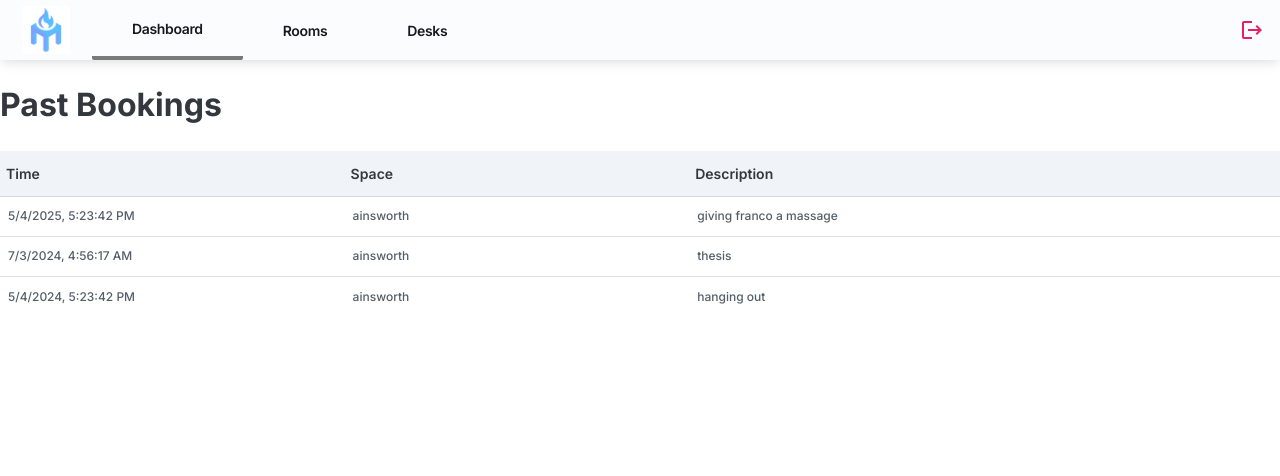
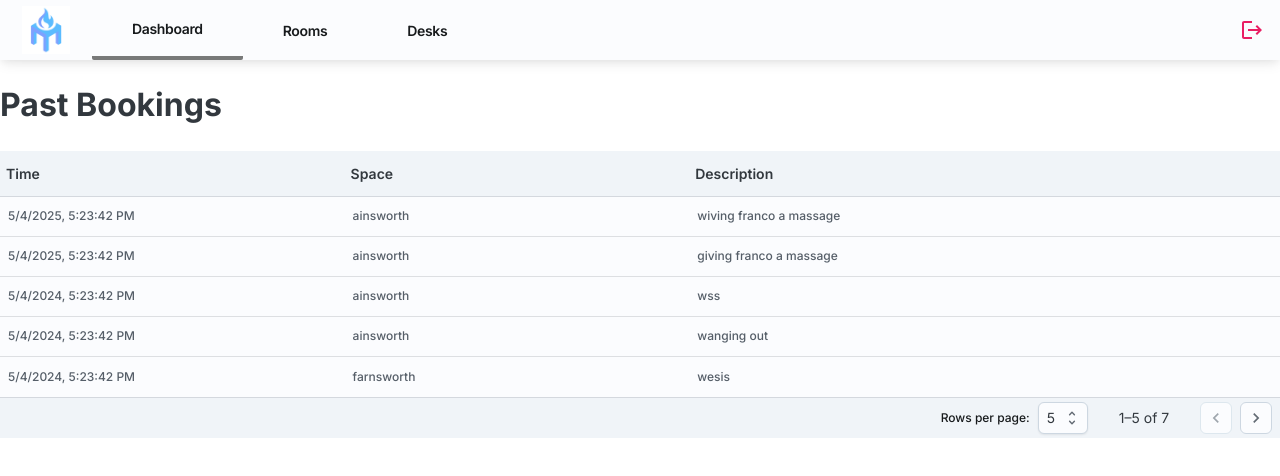
Before and after one commit to unsw-cse-comp99-3900/capstone-project-3900h13bfrancophiles, a Next.js app in the folder frontend/: page /dashboard in a window 1280 px wide. Shown: the top 476 px of the page. Built offline with nearby package versions, Linux system fonts and the light colour scheme.

Commit message:
added pagination to past bookings table

```diff
--- a/frontend/app/components/PastBookings.tsx
+++ b/frontend/app/components/PastBookings.tsx
@@ -1,31 +1,54 @@
+'use client'
 import * as React from 'react';
 import Table from '@mui/joy/Table';
+import Typography from '@mui/joy/Typography';
 import Box from '@mui/joy/Box';
-import Typography from '@mui/joy/Typography';
-
+import Sheet from '@mui/joy/Sheet';
+import Select from '@mui/joy/Select';
+import Option from '@mui/joy/Option';
 import FormControl from '@mui/joy/FormControl';
 import FormLabel from '@mui/joy/FormLabel';
 import IconButton from '@mui/joy/IconButton';
+import KeyboardArrowLeftIcon from '@mui/icons-material/KeyboardArrowLeft';
+import KeyboardArrowRightIcon from '@mui/icons-material/KeyboardArrowRight';
+import { CheckBox } from '@mui/icons-material';
 
-import Select from '@mui/joy/Select';
-import Option from '@mui/joy/Option';
 
 
 
 export default function PastBookings() {
   function createData(
+    id: number,
     time: Date,
     space: string,
     description: string,
   ) {
-    return { time, space, description };
+    return { id, time, space, description };
   }
 
   const rows = [
-    createData(new Date(), "ainsworth", "thesis"),
-    createData(new Date(2024, 4, 4, 17, 23, 42, 11), "ainsworth", "hanging out"),
-    createData(new Date(2025, 4, 4, 17, 23, 42, 11), "ainsworth", "giving franco a massage"),
+    createData(1, new Date(2024, 4, 4, 17, 23, 42, 11), "ainsworth", "thesis"),
+    createData(2, new Date(2024, 4, 4, 17, 23, 42, 11), "ainsworth", "hanging out"),
+    createData(3, new Date(2025, 4, 4, 17, 23, 42, 11), "ainsworth", "giving franco a massage"),
+    createData(4, new Date(2024, 4, 4, 17, 23, 42, 11), "farnsworth", "wesis"),
+    createData(5, new Date(2024, 4, 4, 17, 23, 42, 11), "ainsworth", "wanging out"),
+    createData(6, new Date(2025, 4, 4, 17, 23, 42, 11), "ainsworth", "wiving franco a massage"),
+    createData(7, new Date(2024, 4, 4, 17, 23, 42, 11), "ainsworth", "wss"),
   ];
+
+  const [page, setPage] = React.useState(0);
+  const [rowsPerPage, setRowsPerPage] = React.useState(5);
+
+  const places = rows.map((a) => a.space).sort().filter((item, pos, ary) => !pos || item != ary[pos - 1]);
+
+  const handleChangePage = (newPage: number) => {
+    setPage(newPage);
+  };
+
+  const handleChangeRowsPerPage = (event: any, newValue: number | null) => {
+    setRowsPerPage(parseInt(newValue!.toString(), 10));
+    setPage(0);
+  };
 
   function labelDisplayedRows({
     from,
@@ -39,7 +62,17 @@ export default function PastBookings() {
     return `${from}–${to} of ${count !== -1 ? count : `more than ${to}`}`;
   }
 
+  const getLabelDisplayedRowsTo = () => {
+    if (rows.length === -1) {
+      return (page + 1) * rowsPerPage;
+    }
+    return rowsPerPage === -1
+      ? rows.length
+      : Math.min(rows.length, (page + 1) * rowsPerPage);
+  };
+
   return (
+  <Sheet>
     <Table
       aria-labelledby="tableTitle"
       stickyHeader
@@ -60,8 +93,8 @@ export default function PastBookings() {
         </tr>
       </thead>
       <tbody>
-      {rows.slice().sort((a, b) => a.time < b.time ? 1 : -1).map((row) => (
-        <tr key={row.space}>
+        {rows.sort((a, b) => a.time < b.time ? 1 : -1).slice(page * rowsPerPage, page * rowsPerPage + rowsPerPage).map((row) => (
+          <tr key={row.id}>
             <td>
               <Typography level="body-xs">{row.time.toLocaleString()}</Typography>
             </td>
@@ -74,7 +107,64 @@ export default function PastBookings() {
           </tr>
         ))}
       </tbody>
+      <tfoot>
+            <tr>
+              <td colSpan={3}>
+                <Box
+                  sx={{
+                    display: 'flex',
+                    alignItems: 'center',
+                    gap: 2,
+                    justifyContent: 'flex-end',
+                  }}
+                >
+                  <FormControl orientation="horizontal" size="sm">
+                    <FormLabel>Rows per page:</FormLabel>
+                    <Select onChange={handleChangeRowsPerPage} value={rowsPerPage}>
+                      <Option value={5}>5</Option>
+                      <Option value={10}>10</Option>
+                      <Option value={25}>25</Option>
+                    </Select>
+                  </FormControl>
+                  <Typography textAlign="center" sx={{ minWidth: 80 }}>
+                    {labelDisplayedRows({
+                      from: rows.length === 0 ? 0 : page * rowsPerPage + 1,
+                      to: getLabelDisplayedRowsTo(),
+                      count: rows.length === -1 ? -1 : rows.length,
+                    })}
+                  </Typography>
+                  <Box sx={{ display: 'flex', gap: 1 }}>
+                    <IconButton
+                      size="sm"
+                      color="neutral"
+                      variant="outlined"
+                      disabled={page === 0}
+                      onClick={() => handleChangePage(page - 1)}
+                      sx={{ bgcolor: 'background.surface' }}
+                    >
+                      <KeyboardArrowLeftIcon />
+                    </IconButton>
+                    <IconButton
+                      size="sm"
+                      color="neutral"
+                      variant="outlined"
+                      disabled={
+                        rows.length !== -1
+                          ? page >= Math.ceil(rows.length / rowsPerPage) - 1
+                          : false
+                      }
+                      onClick={() => handleChangePage(page + 1)}
+                      sx={{ bgcolor: 'background.surface' }}
+                    >
+                      <KeyboardArrowRightIcon />
+                    </IconButton>
+                  </Box>
+                </Box>
+              </td>
+            </tr>
+          </tfoot>
 
     </Table>
+  </Sheet>
   );
 }
```
Lines whose indentation alone changed are shown as unchanged.
